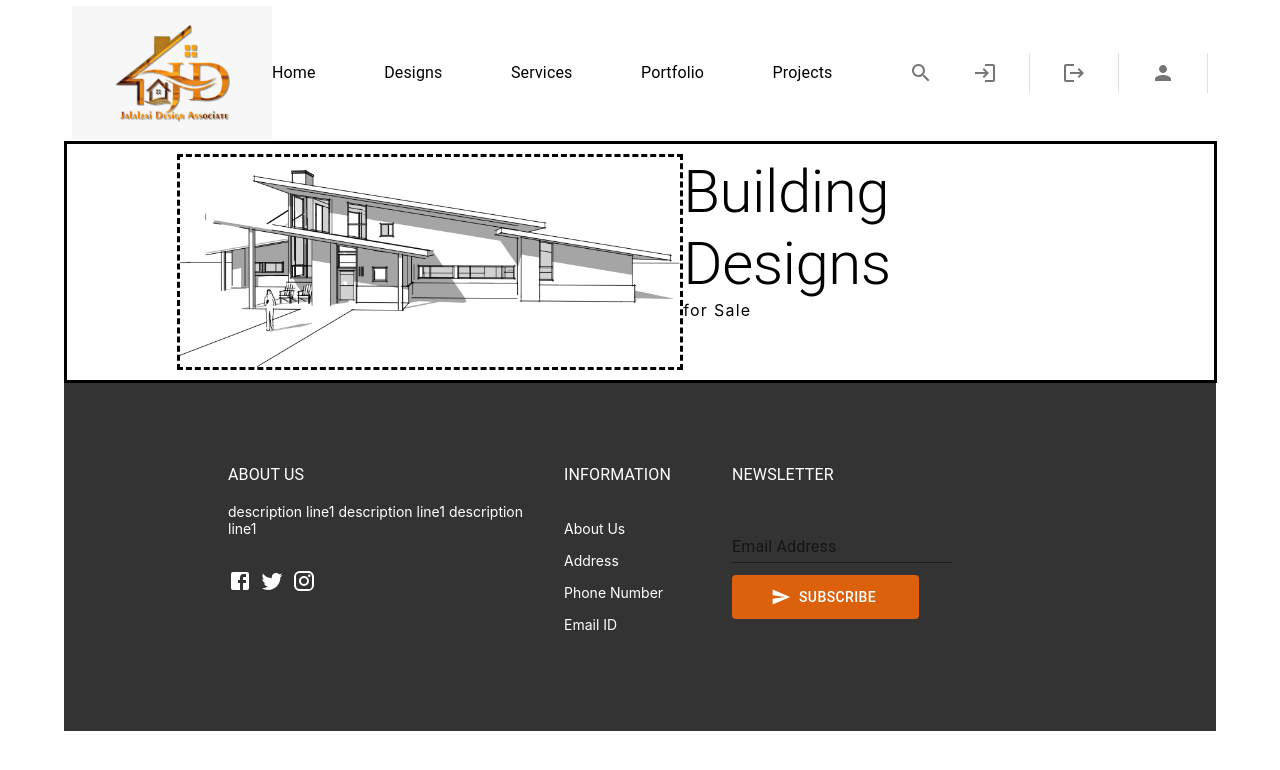
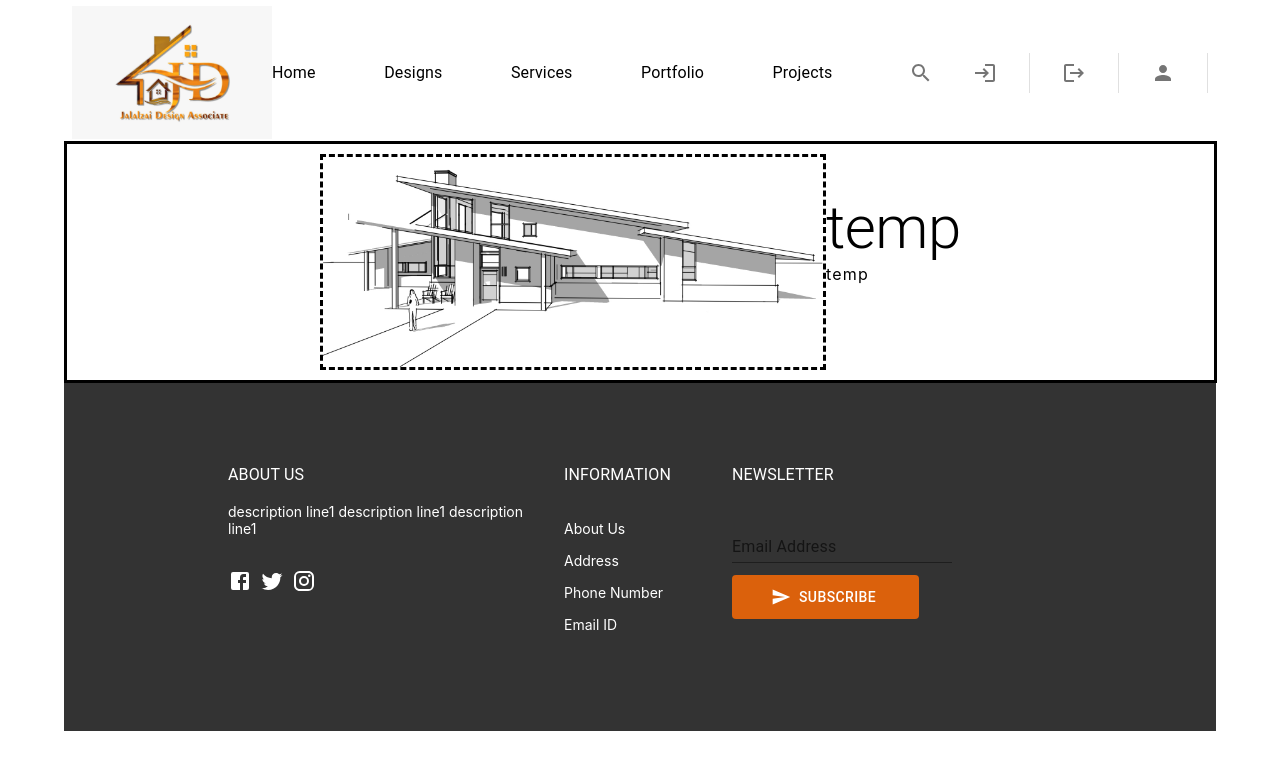
Before and after one commit to M-Wajid/business-management-app, a React (Create React App) app: page / in a window 1280 px wide. Shown: the top 770 px of the page. Built offline with nearby package versions, Linux system fonts and the light colour scheme; a web font is replaced by a local one.

Commit message:
sliding banner done

```diff
--- a/src/components/appbar/appbarDesktop.js
+++ b/src/components/appbar/appbarDesktop.js
@@ -1,7 +1,6 @@
-import { ListItemButton, ListItemIcon, ListItemText } from "@mui/material";
-import { AppbarContainer, AppbarHeader, Logo, MyList } from "../../styles/appbar";
+import { ListItemText } from "@mui/material";
+import { AppbarContainer, Logo, MyList } from "../../styles/appbar";
 import Actions from "./actions";
-import SearchIcon from "@mui/icons-material/Search"
 import Searchbox from "../search";
 
 
--- a/src/components/banner/index.js
+++ b/src/components/banner/index.js
@@ -1,20 +1,72 @@
-import { useMediaQuery } from "@mui/material";
+import { Slide } from "@mui/material";
 import { useTheme } from "@mui/material/styles";
+import { useEffect, useState } from "react";
 import { BannerContainer, BannerContent, BannerDescription, BannerImage, BannerTitle } from "../../styles/banner";
 
-
-
-export default function Banner() {
-    const theme = useTheme();
-    const matches = useMediaQuery(theme.breakpoints.down('md'));
-
-    return (
+const messages = [
+    (
+        <BannerContainer>
+                <BannerImage src="/images/banner/banner.jpeg"/>
+                <BannerContent>
+                    <BannerTitle variant='h2'>Building Designs</BannerTitle>
+                    <BannerDescription variant="subtitle">for Sale</BannerDescription>
+                </BannerContent>
+        </BannerContainer>
+    ),
+    (
         <BannerContainer>
             <BannerImage src="/images/banner/banner.jpeg"/>
             <BannerContent>
-                <BannerTitle variant='h2'>Building Designs</BannerTitle>
-                <BannerDescription variant="subtitle">for Sale</BannerDescription>
+                <BannerTitle variant='h2'>temp</BannerTitle>
+                <BannerDescription variant="subtitle">temp</BannerDescription>
             </BannerContent>
         </BannerContainer>
+    ),
+    (
+        <BannerContainer>
+            <BannerImage src="/images/banner/banner.jpeg"/>
+            <BannerContent>
+                <BannerTitle variant='h2'>temp2</BannerTitle>
+                <BannerDescription variant="temp">temp2</BannerDescription>
+            </BannerContent>
+        </BannerContainer>
+    )
+];
+export default function Banner() {
+    const theme = useTheme();
+    const [show, setShow] = useState(true);
+    const [messageIndex, setMessageIndex] = useState(0);
+
+    useEffect(() => {
+            setTimeout(() => {
+              setShow(false);
+            }, 3000);
+    const intervalId = setInterval(() => {
+      // get next message
+      setMessageIndex((i) => (i + 1) % messages.length);
+
+      // slide the message in
+        setShow(true);
+
+      setTimeout(() => {
+        setShow(false);
+      }, 3000);
+    }, 4000);
+
+    return () => {
+      clearInterval(intervalId);
+    };
+  }, []);
+
+    return (
+        <Slide
+            direction= {show? "left" : "right"} in={show}
+            timeout={{
+                enter:500,
+                exit: 100,
+            }}
+        >
+            {messages[messageIndex]}
+        </Slide>
     );
 }
--- a/src/styles/appbar/index.js
+++ b/src/styles/appbar/index.js
@@ -37,10 +37,10 @@ export const MyList = styled(List)(({ type }) => ({
     alignItems: 'center'
 }))
 
-export const ActionIconsContainerMobile = styled(Box)(()=> ({
+export const ActionIconsContainerMobile = styled(Box)(() => ({
     display: 'flex',
     background: Colors.shaft,
-postion: 'fixed',
+    position: "fixed",
     bottom: 0,
     left: 0,
     width: '100%',
```
Also changed, not shown: src/styles/banner/index.js (line endings or trailing spaces). Lines whose indentation alone changed are shown as unchanged.
